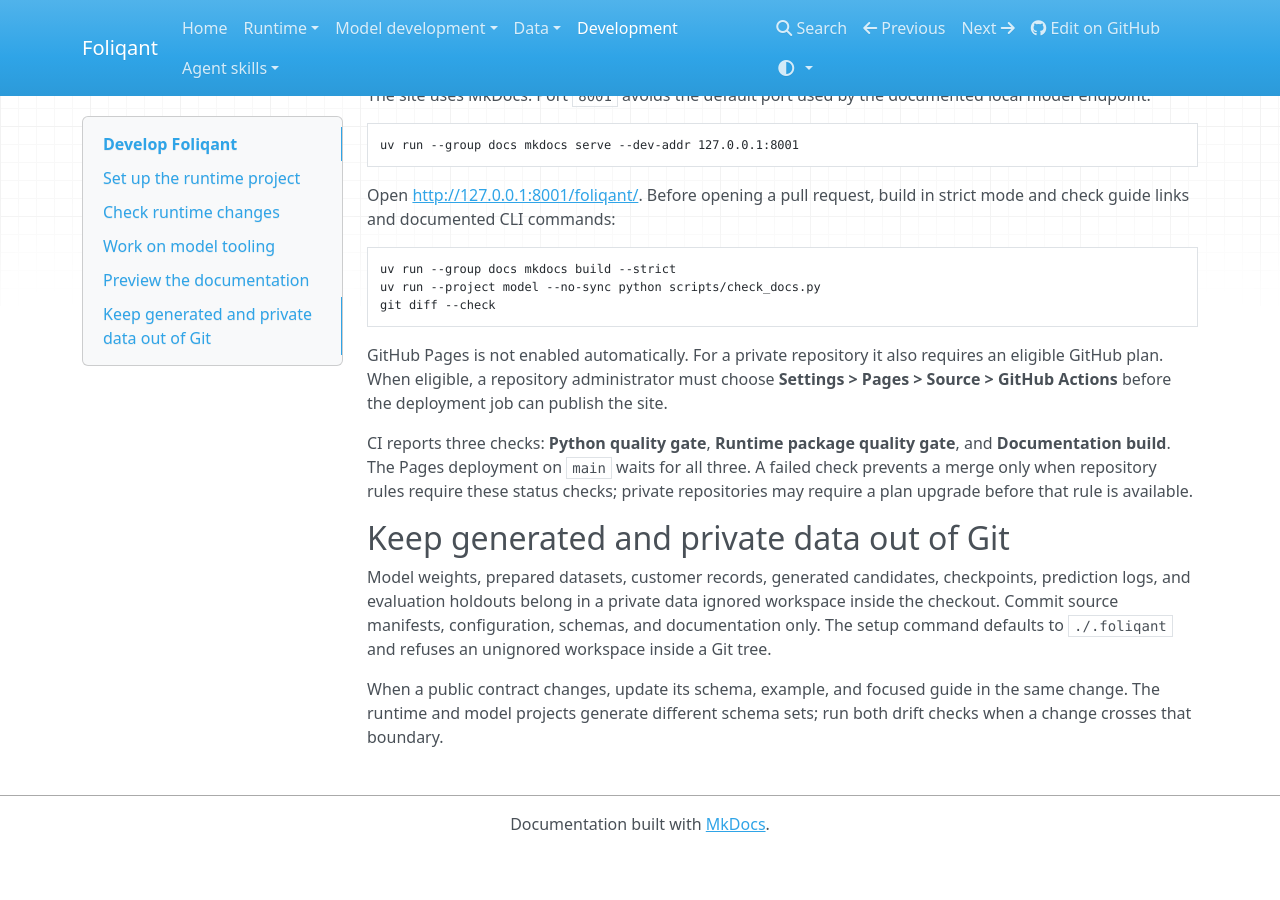
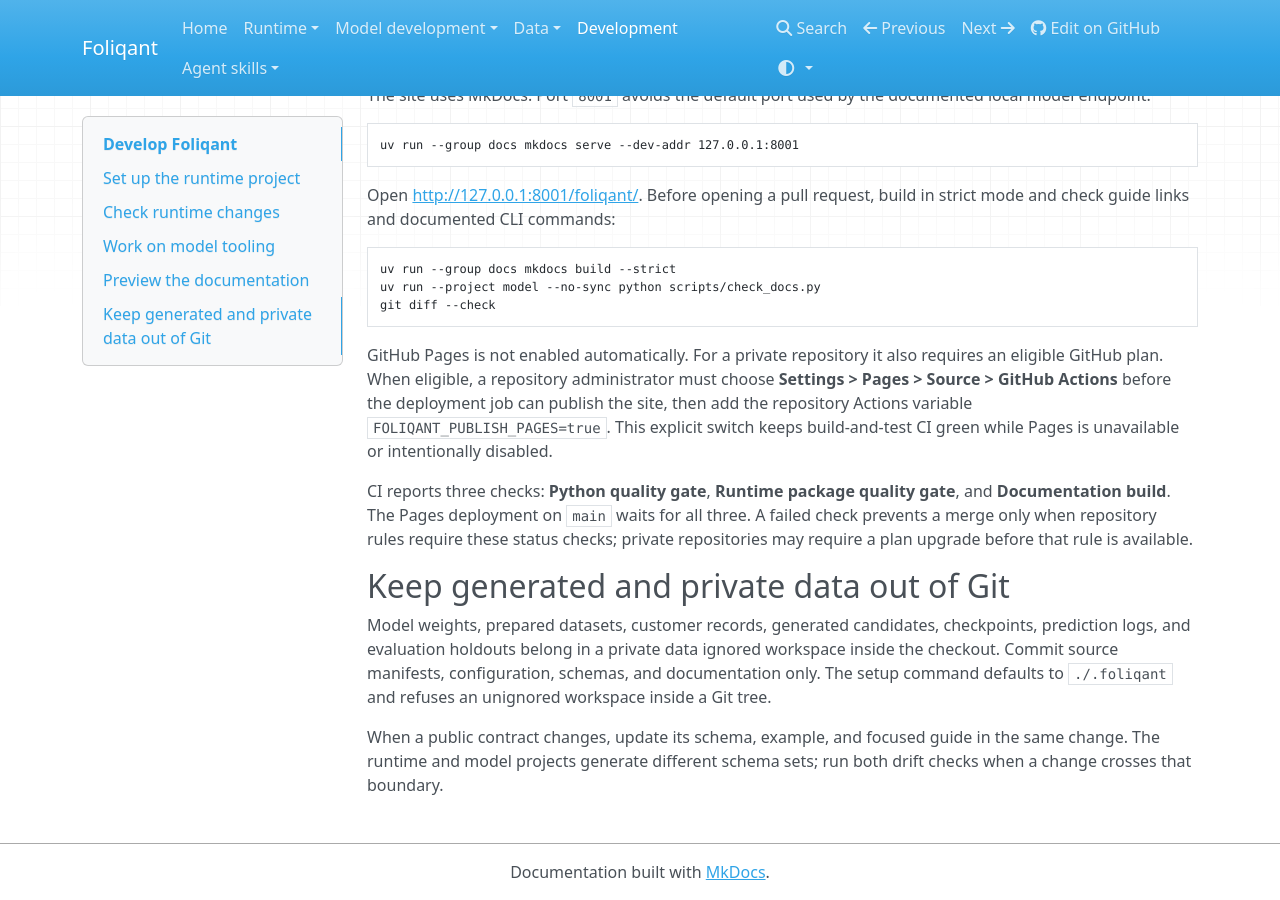
Before and after one commit to sebastianwessel/foliqant, an MkDocs documentation site: the page built from docs/development.md, in a window 1280 px wide and 900 px high, scrolled down 1347 px. Built offline with MkDocs 1.6.1, drawn with Linux system fonts in a browser that asks for light colours; nearby versions of some CDN libraries; before the commit the page ends 2199 px from its top, so only the background shows below that.

Commit message:
ci: gate Pages deployment on repository availability

```diff
--- a/docs/development.md
+++ b/docs/development.md
@@ -90,7 +90,9 @@ git diff --check
 GitHub Pages is not enabled automatically. For a private repository it also
 requires an eligible GitHub plan. When eligible, a repository administrator must
 choose **Settings > Pages > Source > GitHub Actions** before the deployment job
-can publish the site.
+can publish the site, then add the repository Actions variable
+`FOLIQANT_PUBLISH_PAGES=true`. This explicit switch keeps build-and-test CI
+green while Pages is unavailable or intentionally disabled.
 
 CI reports three checks: **Python quality gate**, **Runtime package quality
 gate**, and **Documentation build**. The Pages deployment on `main` waits for all
```
Also changed, not shown: specs/05-documentation-and-skills.md (+2 -1 lines), 3 other files.
